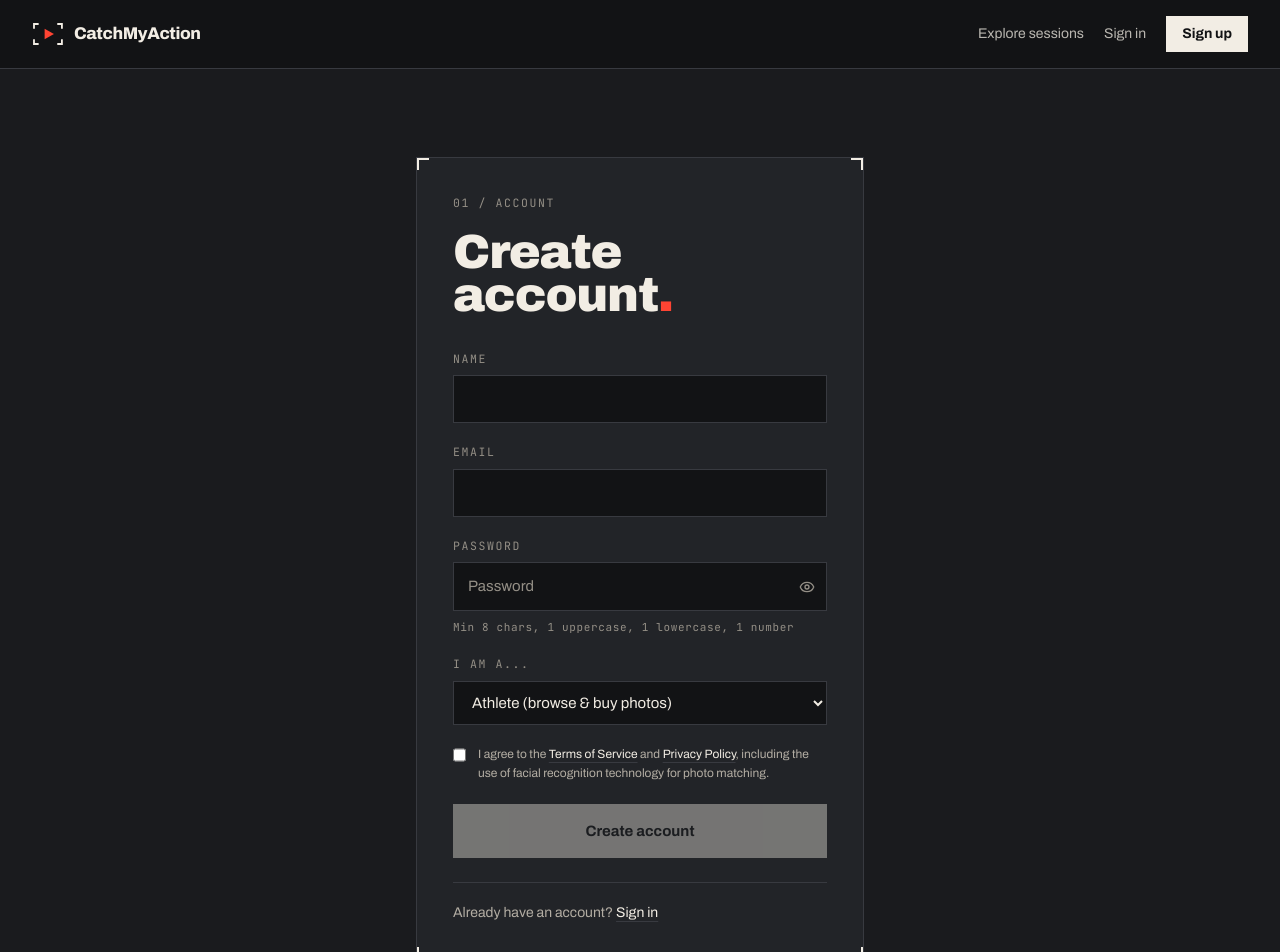
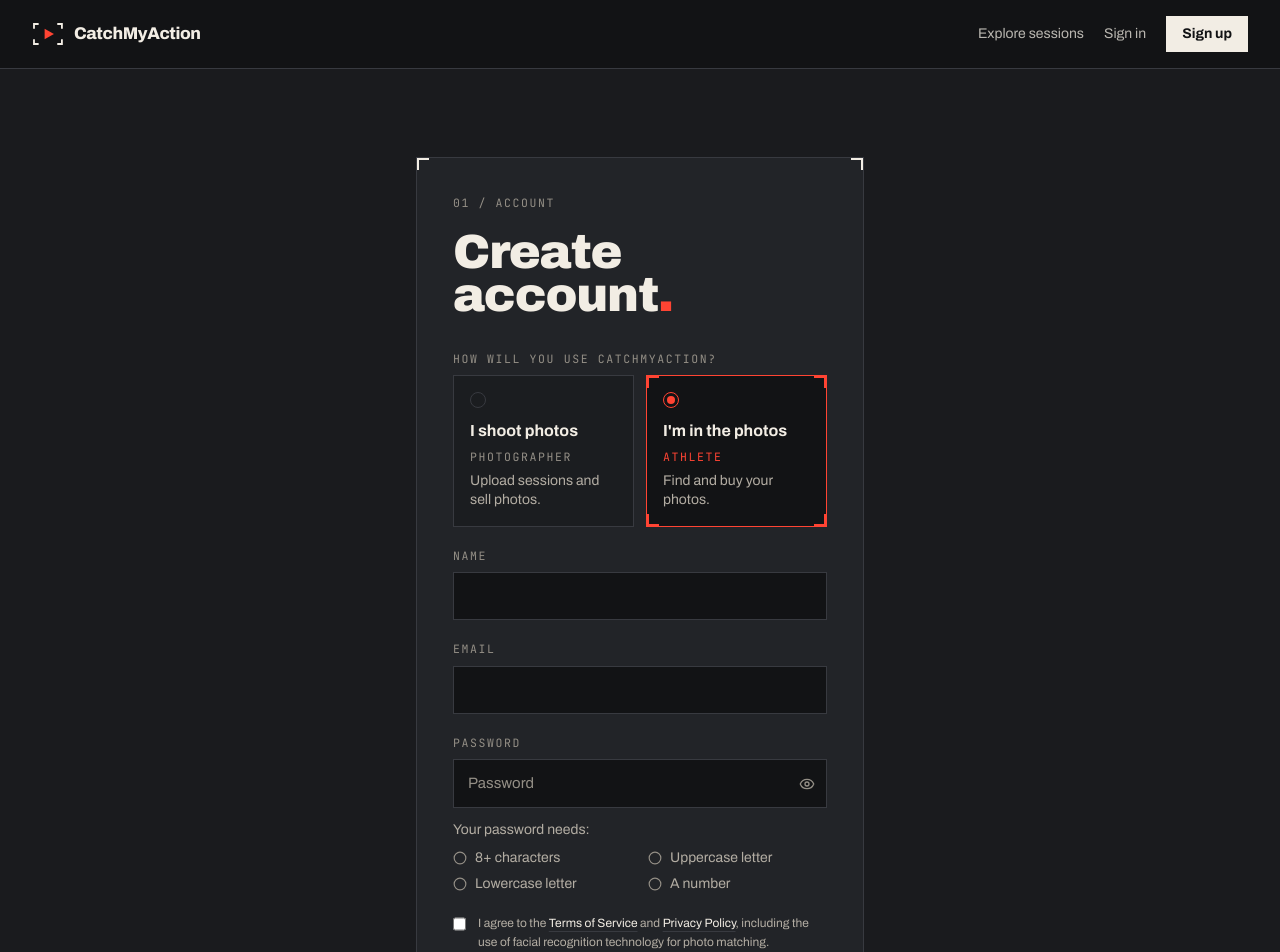
Before and after one commit to igerasym/CatchMyAction, a Next.js app: page /register in a window 1280 px wide. Shown: the top 952 px of the page. Built offline with nearby package versions, Linux system fonts and the light colour scheme; no server answers.

Commit message:
Register: role cards at the top as an accessible radio group, live password checklist

```diff
--- a/src/app/(app)/register/page.tsx
+++ b/src/app/(app)/register/page.tsx
@@ -5,9 +5,10 @@ import { useRouter } from "next/navigation";
 import { useEffect, useState } from "react";
 import PasswordInput from "@/app/components/password-input";
 import Link from "next/link";
-import { Mail } from "lucide-react";
-import { AuthShell, CHECKBOX, HINT, INPUT, LABEL, LINK, Notice } from "../ui";
+import { Check, Circle, Mail } from "lucide-react";
+import { AuthShell, CHECKBOX, INPUT, LABEL, LINK, Notice } from "../ui";
 import { safeCallbackUrl } from "@/lib/redirect";
+import { passwordChecks, roleFromQuery, ROLE_OPTIONS, type Role } from "./roles";
 
 export default function RegisterPage() {
   const router = useRouter();
@@ -15,13 +16,14 @@ export default function RegisterPage() {
   const [loading, setLoading] = useState(false);
   const [success, setSuccess] = useState(false);
   const [agreed, setAgreed] = useState(false);
-  const [role, setRole] = useState("USER");
+  const [role, setRole] = useState<Role>("USER");
+  const [password, setPassword] = useState("");
   const [callbackUrl, setCallbackUrl] = useState("/");
 
   // /register?role=photographer (homepage CTA) · ?callbackUrl=/sessions/x (came from a buy / find-me gate)
   useEffect(() => {
     const q = new URLSearchParams(window.location.search);
-    if (q.get("role") === "photographer") setRole("PHOTOGRAPHER");
+    setRole(roleFromQuery(q.get("role")));
     setCallbackUrl(safeCallbackUrl(q.get("callbackUrl")));
   }, []);
 
@@ -73,6 +75,43 @@ export default function RegisterPage() {
         <>
       {error && <Notice className="mb-5">{error}</Notice>}
       <form onSubmit={handleSubmit} className="space-y-5">
+        <fieldset>
+          <legend className={LABEL}>How will you use CatchMyAction?</legend>
+          <div className="grid grid-cols-2 gap-3">
+            {ROLE_OPTIONS.map((o) => {
+              const selected = role === o.value;
+              return (
+                <label
+                  key={o.value}
+                  htmlFor={`role-${o.value}`}
+                  className={`relative flex flex-col cursor-pointer border p-4 transition-colors has-[:focus-visible]:outline has-[:focus-visible]:outline-1 has-[:focus-visible]:outline-offset-2 has-[:focus-visible]:outline-bone ${
+                    selected ? "border-rec bg-ink" : "border-line bg-ink/40 hover:border-bone"
+                  }`}
+                >
+                  <input
+                    type="radio"
+                    id={`role-${o.value}`}
+                    name="role"
+                    value={o.value}
+                    checked={selected}
+                    onChange={() => setRole(o.value)}
+                    className="sr-only"
+                  />
+                  {selected && <span className="brk brk-sm brk-rec" aria-hidden="true" />}
+                  <span
+                    className={`w-4 h-4 rounded-full border flex items-center justify-center mb-3 ${selected ? "border-rec" : "border-line"}`}
+                    aria-hidden="true"
+                  >
+                    {selected && <span className="w-2 h-2 rounded-full bg-rec" />}
+                  </span>
+                  <span className="font-bold text-bone leading-snug">{o.title}</span>
+                  <span className={`hud mt-1.5 ${selected ? "text-rec" : ""}`}>{o.who}</span>
+                  <span className="text-sm text-mute mt-1.5 leading-snug">{o.body}</span>
+                </label>
+              );
+            })}
+          </div>
+        </fieldset>
         <div>
           <label htmlFor="name" className={LABEL}>Name</label>
           <input id="name" name="name" required autoComplete="name" className={inputClass} />
@@ -83,15 +122,21 @@ export default function RegisterPage() {
         </div>
         <div>
           <label htmlFor="password" className={LABEL}>Password</label>
-          <PasswordInput id="password" name="password" required minLength={8} autoComplete="new-password" className={`${inputClass} pr-10`} />
-          <p id="password-hint" className={HINT}>Min 8 chars, 1 uppercase, 1 lowercase, 1 number</p>
-        </div>
-        <div>
-          <label htmlFor="role" className={LABEL}>I am a...</label>
-          <select id="role" name="role" className={inputClass} value={role} onChange={(e) => setRole(e.target.value)}>
-            <option value="USER">Athlete (browse & buy photos)</option>
-            <option value="PHOTOGRAPHER">Photographer (upload & sell)</option>
-          </select>
+          <PasswordInput id="password" name="password" required minLength={8} autoComplete="new-password"
+            value={password} onChange={(e) => setPassword(e.target.value)} className={`${inputClass} pr-10`} />
+          <div id="password-hint" className="mt-3">
+            <p className="text-sm text-mute mb-2">Your password needs:</p>
+            <ul className="grid grid-cols-2 gap-x-4 gap-y-1.5 text-sm">
+              {passwordChecks(password).map((c) => (
+                <li key={c.label} className={`flex items-center gap-2 ${c.ok ? "text-bone" : "text-mute"}`}>
+                  {c.ok
+                    ? <Check className="w-3.5 h-3.5 text-rec flex-shrink-0" aria-hidden="true" />
+                    : <Circle className="w-3.5 h-3.5 text-dim flex-shrink-0" aria-hidden="true" />}
+                  <span>{c.label}<span className="sr-only">{c.ok ? " (done)" : ""}</span></span>
+                </li>
+              ))}
+            </ul>
+          </div>
         </div>
         <label htmlFor="agree" className="flex items-start gap-3 cursor-pointer">
           <input id="agree" type="checkbox" checked={agreed} onChange={(e) => setAgreed(e.target.checked)}
--- /dev/null
+++ b/src/app/(app)/register/roles.ts
@@ -0,0 +1,23 @@
+/** Pure helpers for the register page (kept out of page.tsx so they can be unit-tested). */
+
+export type Role = "USER" | "PHOTOGRAPHER";
+
+export const ROLE_OPTIONS: { value: Role; title: string; who: string; body: string }[] = [
+  { value: "PHOTOGRAPHER", title: "I shoot photos", who: "Photographer", body: "Upload sessions and sell photos." },
+  { value: "USER", title: "I'm in the photos", who: "Athlete", body: "Find and buy your photos." },
+];
+
+/** `?role=photographer` (homepage / guide CTAs) preselects Photographer; anything else is an athlete. */
+export function roleFromQuery(param: string | null): Role {
+  return param === "photographer" ? "PHOTOGRAPHER" : "USER";
+}
+
+/** Same rules as validatePassword in src/lib/validation.ts, split so the form can tick them off live. */
+export function passwordChecks(pw: string): { label: string; ok: boolean }[] {
+  return [
+    { label: "8+ characters", ok: pw.length >= 8 },
+    { label: "Uppercase letter", ok: /[A-Z]/.test(pw) },
+    { label: "Lowercase letter", ok: /[a-z]/.test(pw) },
+    { label: "A number", ok: /[0-9]/.test(pw) },
+  ];
+}
```
Also changed, not shown: 1 other file (tests, documents, lock files or other folders).
